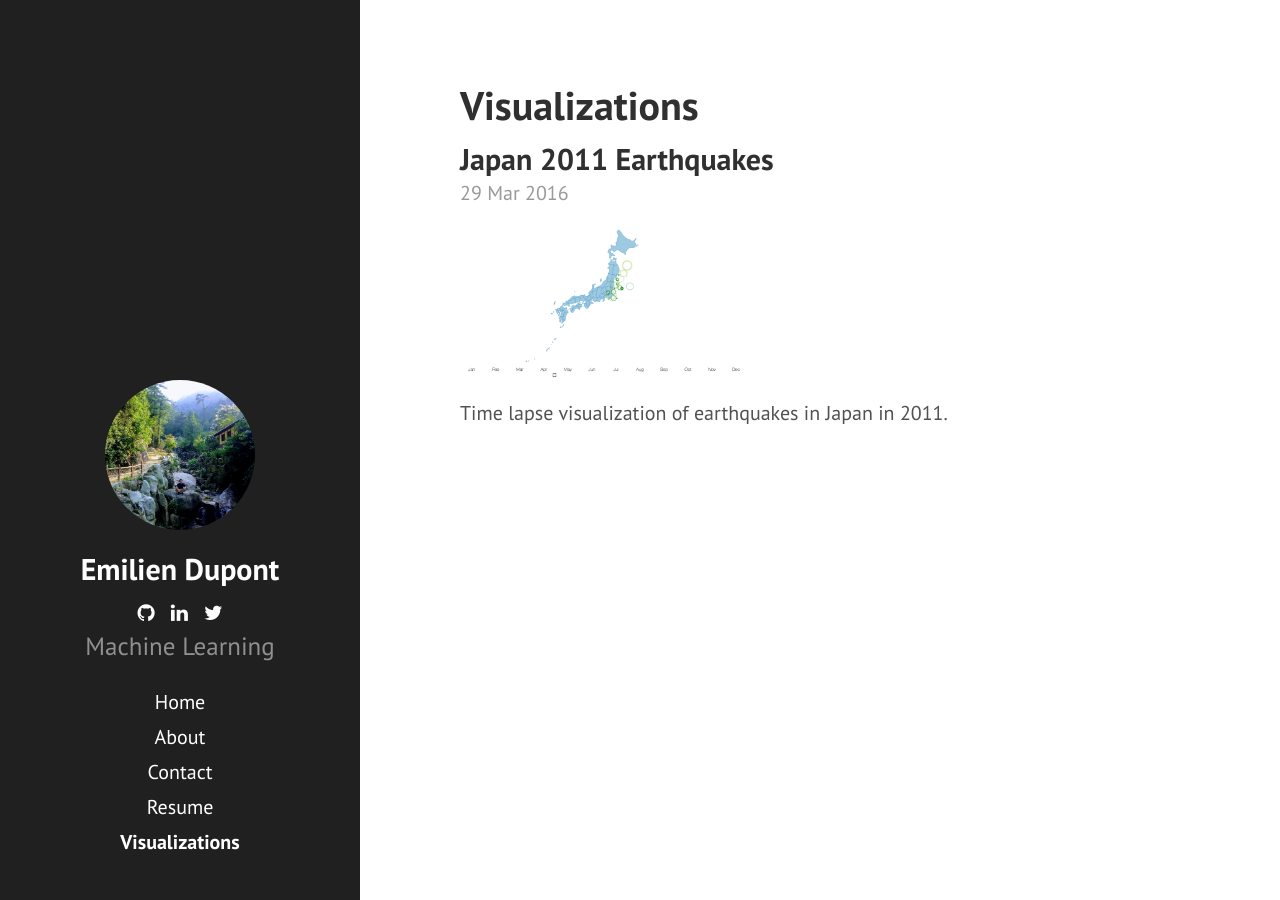
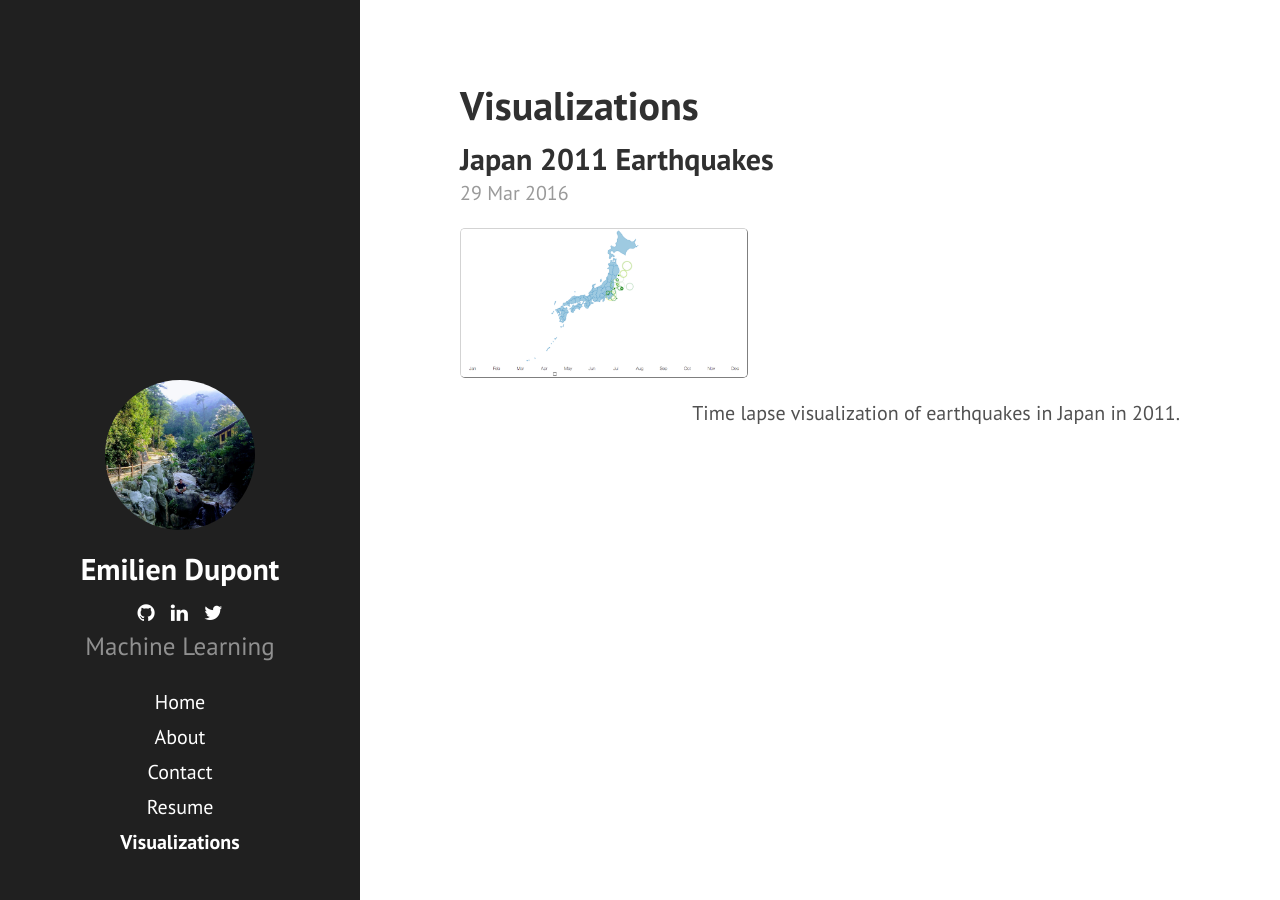
Before and after one commit to EmilienDupont/emiliendupont.github.io, a Jekyll site: the page built from visualizations.md, in a window 1280 px wide. Built offline with Jekyll 4.4.1, drawn with Linux system fonts in a browser that asks for light colours; nearby versions of some CDN libraries.

Commit message:
:sparkles: more viz experiments

```diff
--- a/visualizations.md
+++ b/visualizations.md
@@ -12,7 +12,12 @@
   </h2>
 
   <span class="post-date">29 Mar 2016</span>
-  <img src="{{ site.url }}/imgs/viz-previews/japan_earthquakes.png" style="align:left; width:40%;">
 
-  Time lapse visualization of earthquakes in Japan in 2011.
+  <div style="float:left">
+    <img src="{{ site.url }}/imgs/viz-previews/japan_earthquakes.png" style="align:left; width:40%; border: 1px solid #d3d3d3; border-style: outset;">
+  </div>
+
+  <div style="float:right">
+    Time lapse visualization of earthquakes in Japan in 2011.
+  </div>
 </div>
```
